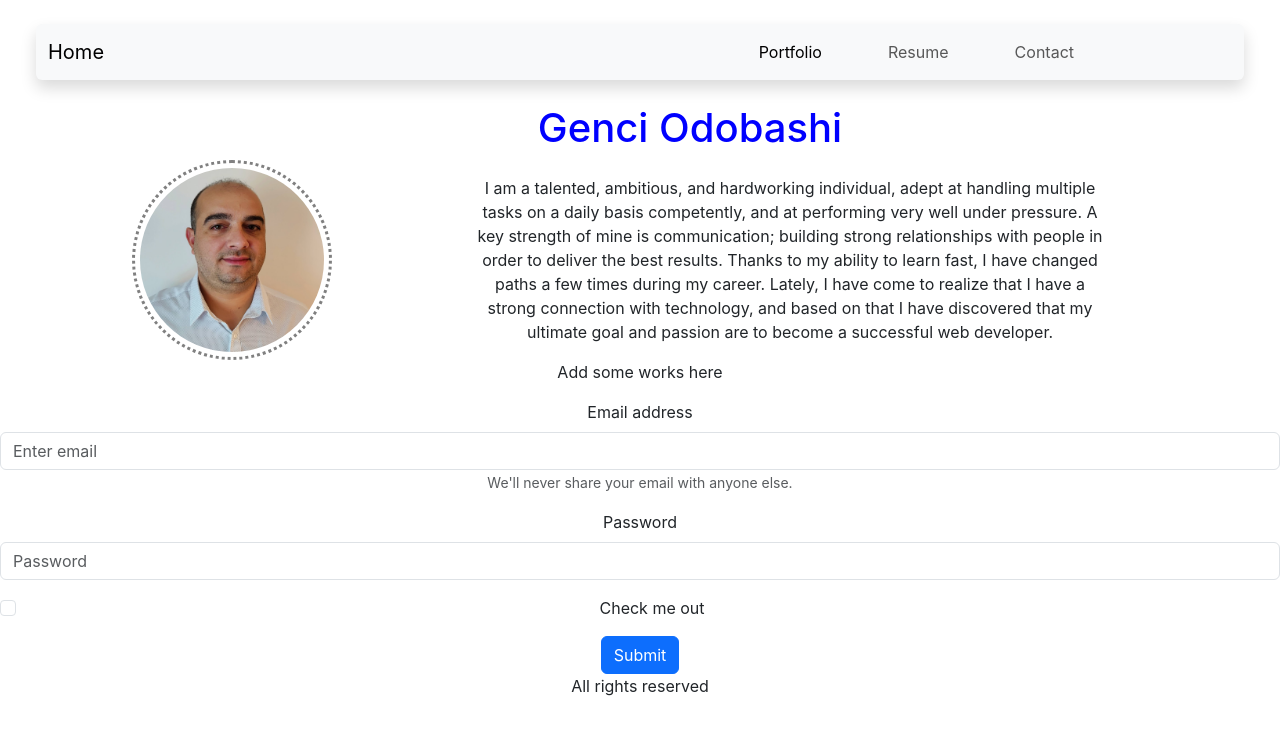
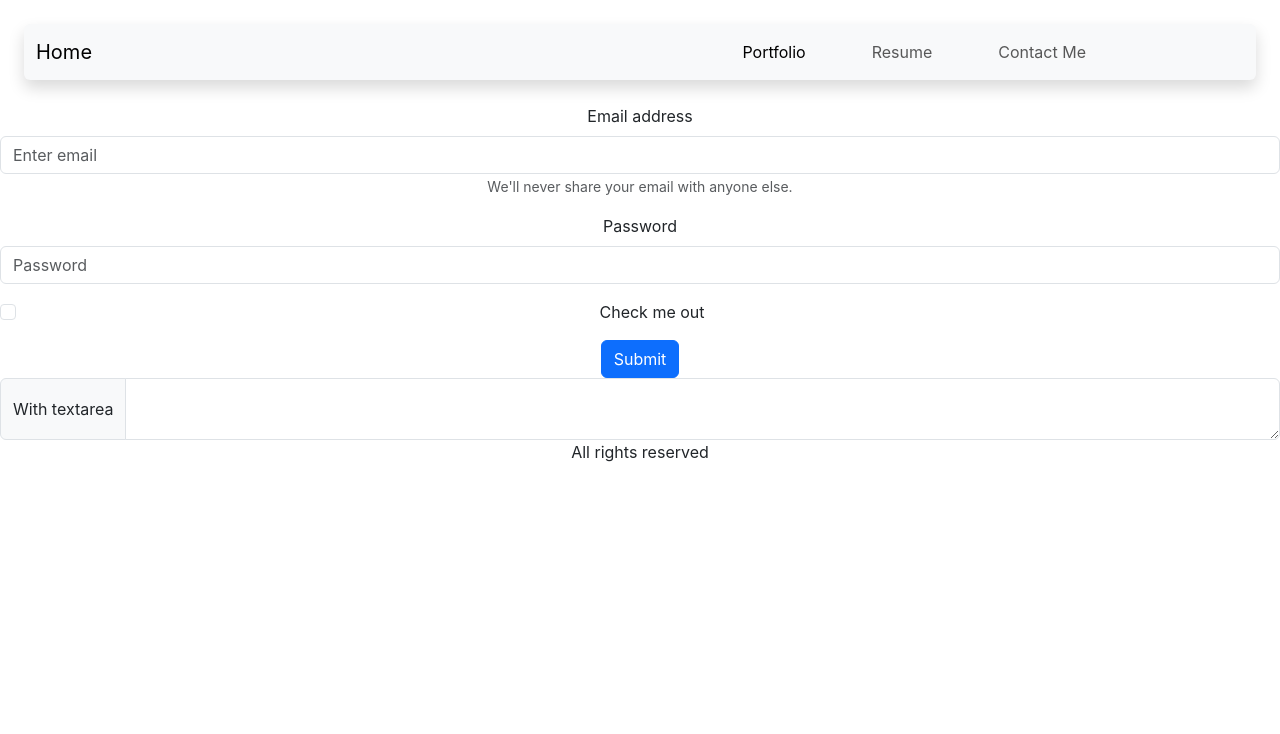
Before and after one commit to odobashigenci/react-portfolio, a React (Create React App) app: page /contact in a window 1280 px wide. Shown: the top 734 px of the page. Built offline with nearby package versions, Linux system fonts and the light colour scheme; the HTML template or start-up script is replaced by a standard one.

Commit message:
navbar-updated

```diff
--- a/package.json
+++ b/package.json
@@ -10,6 +10,7 @@
     "react": "^18.2.0",
     "react-bootstrap": "^2.7.4",
     "react-dom": "^18.2.0",
+    "react-router-dom": "^6.14.1",
     "react-scripts": "5.0.1",
     "web-vitals": "^2.1.4"
   },
--- a/src/App.js
+++ b/src/App.js
@@ -3,16 +3,13 @@ import './App.css';
 import Header from './components/Header';
 import Home from './components/Home';
 import Footer from './components/Footer'
-import Portfolio from './components/Porfolio';
+import Portfolio from './components/Portfolio';
 import ContactMe from './components/Contact';
 
 function App() {
   return (
     <div className="App">
       <Header/>
-      <Home/>
-      <Portfolio/>
-      <ContactMe/>
       <Footer/>
     </div>
   );
--- a/src/components/Contact.js
+++ b/src/components/Contact.js
@@ -1,5 +1,6 @@
 import Button from 'react-bootstrap/Button';
 import Form from 'react-bootstrap/Form';
+import { InputGroup } from 'react-bootstrap';
 
 function ContactMe() {
     return (
@@ -22,6 +23,10 @@ function ContactMe() {
       <Button variant="primary" type="submit">
         Submit
       </Button>
+      <InputGroup>
+        <InputGroup.Text>With textarea</InputGroup.Text>
+        <Form.Control as="textarea" aria-label="With textarea" />
+      </InputGroup>
     </Form>
       );
 }
--- a/src/components/Header.js
+++ b/src/components/Header.js
@@ -1,37 +1,57 @@
-import { ulStyle } from "../style";
-import Container from 'react-bootstrap/Container';
+import React from 'react';
+import { BrowserRouter as Router, Link, Route, Routes } from 'react-router-dom';
+import { useState } from 'react';
+import Home from './Home';
+import Portfolio from './Portfolio';
+import Resume from './Resume';
+import Contact from './Contact';
+import Navbar from 'react-bootstrap/Navbar';
 import Nav from 'react-bootstrap/Nav';
-import Navbar from 'react-bootstrap/Navbar';
+import Stack from 'react-bootstrap/Stack';
 
 function Header() {
+
+    const [isMenuOpen, setMenuOpen] = useState(false);
+    const toggleMenu = () => {
+        setMenuOpen(!isMenuOpen)
+    }
+
   return (
-    <div className="container-fluid">
+    <Router>
      <nav className="navbar navbar-expand-lg navbar-light bg-light m-4 rounded shadow">
             <div className="container-fluid">
                 <a className="navbar-brand" href="/">Home</a>
                 <button className="navbar-toggler" type="button"
                     data-bs-toggle="collapse" data-bs-target="#navbarNav"
-                aria-controls="navbarNav" aria-expanded="false"
+                    aria-controls="navbarNav" aria-expanded="{isMenuOpen}"
+                    onClick={toggleMenu}
                     aria-label="Toggle navigation">
                     <span className="navbar-toggler-icon"></span>
                 </button>
-            <div className="collapse navbar-collapse" id="navbarNav">
+                <div className={`collapse navbar-collapse ${isMenuOpen ? 'show' : ''}`} id="navbarNav">
                     <ul className="navbar-nav ms-auto">
                         <li className="nav-item">
-                        <a className="nav-link active" aria-current="page" href="/">Portfolio</a>
+                            <a className="nav-link active" aria-current="page" href="/porfolio">Portfolio</a>
                         </li>
                         <li className="nav-item">
-                        <a className="nav-link" href="/">Resume</a>
+                            <a className="nav-link" href="/resume">Resume</a>
                         </li>
                         <li className="nav-item">
-                        <a className="nav-link" href="/">Contact</a>
+                            <a className="nav-link" href="/contact">Contact Me</a>
                         </li>
                     </ul>
                 </div>
             </div>
         </nav>
-</div>
+
+      <Routes>
+        <Route path="/" element={<Home />} />
+        <Route path="/portfolio" element={<Portfolio />} />
+        <Route path="/resume" element={<Resume />} />
+        <Route path="/contact" element={<Contact />} />
+      </Routes>
+    </Router>
   );
 }
 
-export default Header
+export default Header;
--- a/src/components/Resume.js
+++ b/src/components/Resume.js
@@ -0,0 +1,12 @@
+
+
+
+function Resume() {
+    return (
+      <div>
+        <p>Download resume</p>
+      </div>
+      );
+}
+
+export default Resume
```
Also changed, not shown: src/components/Portfolio.js (renamed from src/components/Porfolio.js), 1 other file (tests, documents, lock files or other folders). Lines whose indentation alone changed are shown as unchanged.
